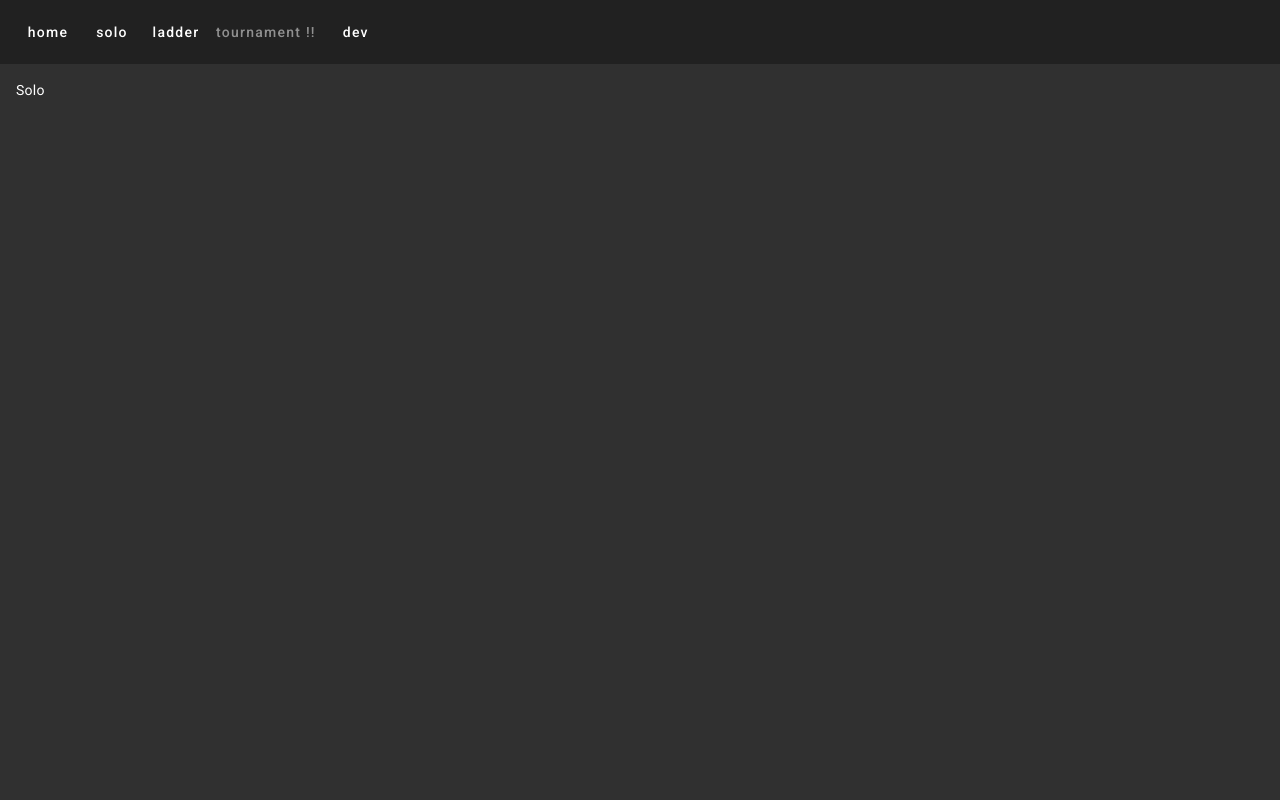
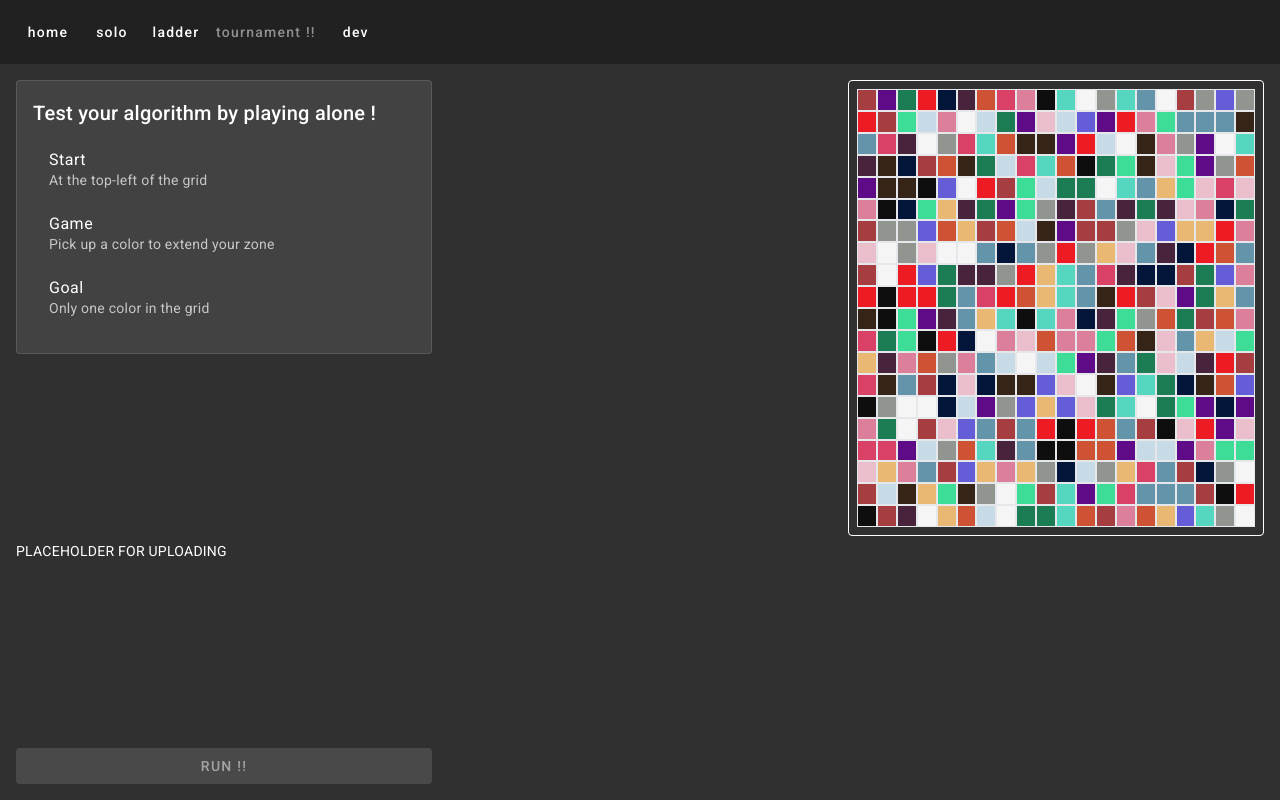
Before and after one commit to anthoxo/color-flood, an Angular app in the folder front/: page /solo in a window 1280 px wide. Built offline with nearby package versions, Linux system fonts and the light colour scheme.

Commit message:
[FRONT] Solo mode (skeletton)

```diff
--- /dev/null
+++ b/front/src/app/solo/rule/solo-rule.component.html
@@ -0,0 +1,21 @@
+<mat-card appearance="outlined">
+  <mat-card-header>
+    <mat-card-title>Test your algorithm by playing alone !</mat-card-title>
+  </mat-card-header>
+  <mat-card-content>
+    <mat-list role="list">
+      <mat-list-item>
+        <span matListItemTitle>Start</span>
+        <span matListItemLine>At the top-left of the grid</span>
+      </mat-list-item>
+      <mat-list-item>
+        <span matListItemTitle>Game</span>
+        <span matListItemLine>Pick up a color to extend your zone</span>
+      </mat-list-item>
+      <mat-list-item>
+        <span matListItemTitle>Goal</span>
+        <span matListItemLine>Only one color in the grid</span>
+      </mat-list-item>
+    </mat-list>
+  </mat-card-content>
+</mat-card>
--- a/front/src/app/solo/solo.component.html
+++ b/front/src/app/solo/solo.component.html
@@ -1 +1,11 @@
-Solo
+<div class="flex h-full w-full">
+  <div class="lg:w-1/3 w-1/2 flex flex-col justify-between">
+    <solo-rule></solo-rule>
+    <solo-uploader></solo-uploader>
+    <button mat-raised-button color="accent" class="w-full" [disabled]="!existFile">RUN !!</button>
+  </div>
+  <div class="lg:w-1/3 w-0"></div>
+  <div class="lg:w-1/3 w-1/2">
+    <random-grid></random-grid>
+  </div>
+</div>
--- a/front/src/app/solo/solo.component.ts
+++ b/front/src/app/solo/solo.component.ts
@@ -1,11 +1,23 @@
-import { Component } from '@angular/core';
+import { Component, HostBinding } from '@angular/core';
+import { RandomGridComponent } from '../components/random-grid/random-grid.component';
+import { MatButtonModule } from '@angular/material/button';
+import { SoloRuleComponent } from './rule/solo-rule.component';
+import { SoloUploaderComponent } from './uploader/solo-uploader.component';
 
 @Component({
   selector: 'solo',
   templateUrl: './solo.component.html',
   standalone: true,
-  imports: []
+  imports: [
+    RandomGridComponent,
+    MatButtonModule,
+    SoloRuleComponent,
+    SoloUploaderComponent,
+  ]
 })
 export class SoloComponent {
+  @HostBinding('class.w-full') wFull = true;
+  @HostBinding('class.h-full') hFull = true;
 
+  existFile = false;
 }
--- /dev/null
+++ b/front/src/app/solo/uploader/solo-uploader.component.html
@@ -0,0 +1 @@
+<div>PLACEHOLDER FOR UPLOADING</div>
```
Also changed, not shown: front/src/app/solo/rule/solo-rule.component.ts (added, +14 -0 lines), front/src/app/solo/uploader/solo-uploader.component.ts (added, +9 -0 lines).
